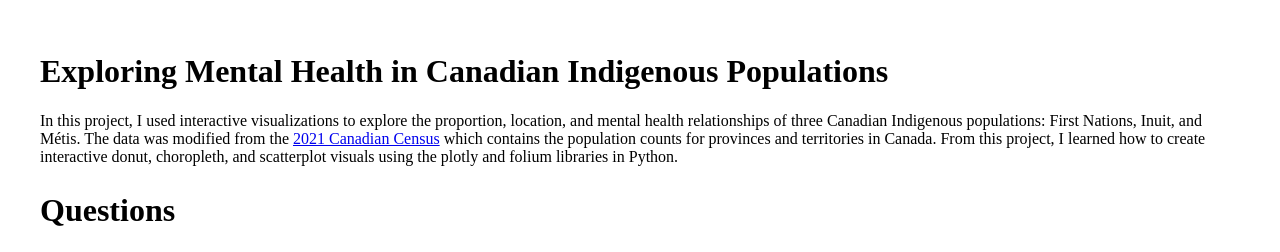
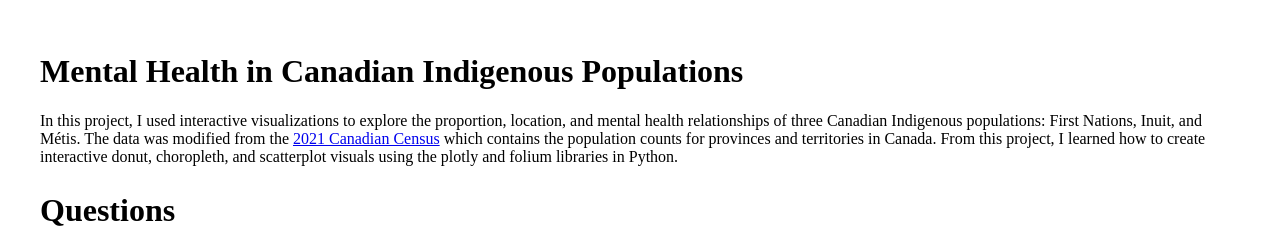
Before and after one commit to Dunham-Amar/Data-Visualization-and-Analytics-Projects, a plain HTML site: page Mental Health in Canadian Indigenous Populations/index.html in a window 1280 px wide. Shown: the top 252 px of the page. Drawn offline with Linux system fonts and the light colour scheme.

Commit message:
index.html

```diff
--- a/Mental Health in Canadian Indigenous Populations/index.html
+++ b/Mental Health in Canadian Indigenous Populations/index.html
@@ -4,7 +4,7 @@
         <meta charset="UTF-8">
         <meta name="viewport" content="width=device-width, initial-scale=1">
         <link rel="stylesheet" href="css/style.css">
-        <h1>Exploring Mental Health in Canadian Indigenous Populations</h1>
+        <h1>Mental Health in Canadian Indigenous Populations</h1>
     </head>
     <p>
         In this project, I used interactive visualizations to explore the proportion, location, and mental health relationships of three Canadian Indigenous populations: First Nations, Inuit, and Métis.  The data was modified from the <a href = "https://www150.statcan.gc.ca/t1/tbl1/en/cv.action?pid=9810028901">2021 Canadian Census</a> which contains the population counts for provinces and territories in Canada.  From this project, I learned how to create interactive donut, choropleth, and scatterplot visuals using the plotly and folium libraries in Python.
```
